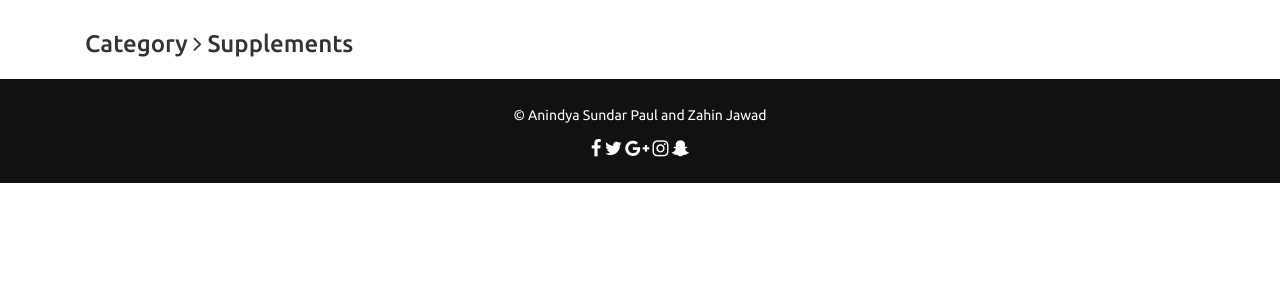
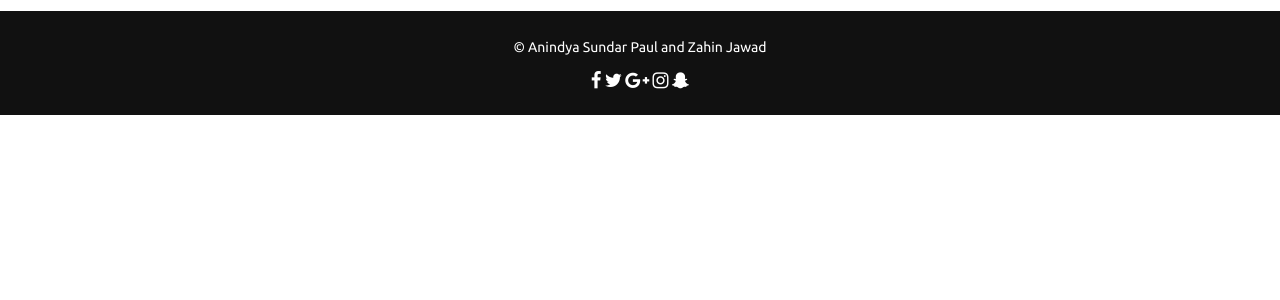
Before and after one commit to AnindyaPaul/getfit, a Django app: template templates/shop.html in a window 1280 px wide. Shown: the part 50-350 px from the top of the page. Run offline with Django 3.2, Linux system fonts and the light colour scheme; the template is opened without the code that fills it, so the values that code supplies are empty; some libraries are stand-ins or nearby versions.

Commit message:
nothing special

```diff
--- a/templates/includes/navbar.html
+++ b/templates/includes/navbar.html
@@ -13,11 +13,11 @@
 					</form>
 				</li>
 
-				<li><a href="/shop?category=apparels">Apparels</a></li>
+				<li><a href="/shop?category=Apparels">Apparels</a></li>
 
-				<li><a href="/shop?category=supplements">Supplements</a></li>
+				<li><a href="/shop?category=Supplements">Supplements</a></li>
 
-				<li><a href="/shop?category=accessories">Accessories</a></li>
+				<li><a href="/shop?category=Accessories">Accessories</a></li>
 
 
 				<!-- All the categories go before this line -->
--- a/templates/shop.html
+++ b/templates/shop.html
@@ -13,12 +13,13 @@
 	{% include 'includes/navbar.html' %}
 
 	<div class="container">
-
+		{% if category %}
 		<div class="row cat-header">
 			<div class="col-md-6">
-				<h3>Category <span class="fa fa-angle-right"></span> Supplements</h3>
+				<h3>Category <span class="fa fa-angle-right"></span> {{ category }}</h3>
 			</div>
 		</div>
+		{% endif %}
 
 		<div class="row product-row">
 			{% for product in products %}
```
Also changed, not shown: shop/views.py (+6 -1 lines), 2 other files.
